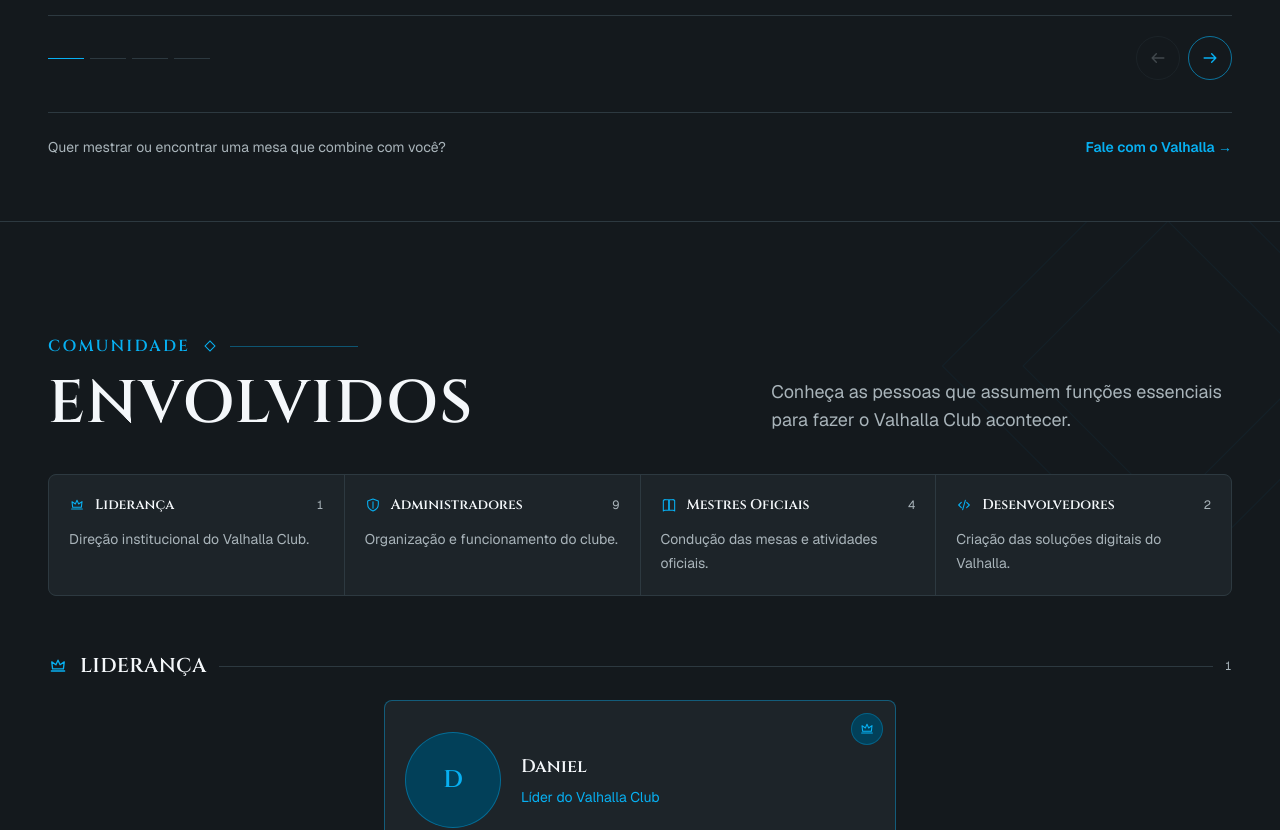
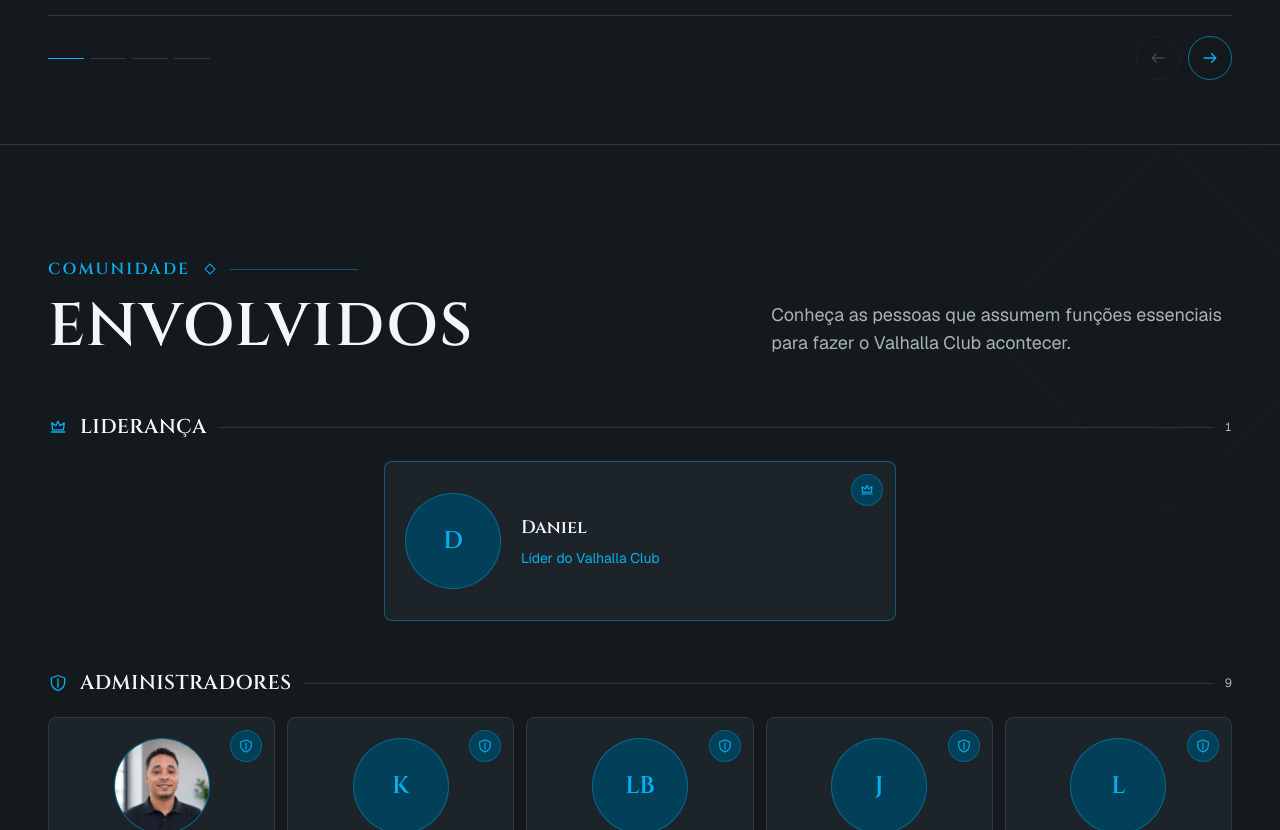
Before and after one commit to SenoPersonalProjects/site-valhalla-club, a Next.js app in the folder apps/web/: page / in a window 1280 px wide. Shown: the part 8140-8970 px from the top of the page. Built offline with nearby package versions, Linux system fonts and the light colour scheme.

Commit message:
feat: refinar eventos, mesas e envolvidos

```diff
--- a/apps/web/src/components/landing/EventCarousel.tsx
+++ b/apps/web/src/components/landing/EventCarousel.tsx
@@ -473,7 +473,6 @@ export function EventCarousel({ events }: EventCarouselProps) {
     <div className="relative mt-8">
       <HorizontalCarousel
         ariaLabel="Eventos do Valhalla Club"
-        autoplay={{ delayMs: 7000 }}
         logicalSlideCount={events.length}
         slideClassName="flex-[0_0_100%] lg:flex-[0_0_calc((100%_-_1.25rem)_/_2)]"
       >
--- a/apps/web/src/components/landing/TablesSection.tsx
+++ b/apps/web/src/components/landing/TablesSection.tsx
@@ -173,17 +173,6 @@ export function TablesSection() {
               </div>
             )}
           </div>
-
-          <div className="relative mt-8 flex flex-col gap-3 border-t border-border pt-6 text-sm text-muted-foreground sm:flex-row sm:items-center sm:justify-between">
-            <p>Quer mestrar ou encontrar uma mesa que combine com você?</p>
-
-            <a
-              className="font-semibold text-primary transition-colors hover:text-primary-hover"
-              href="#contato"
-            >
-              Fale com o Valhalla →
-            </a>
-          </div>
         </div>
       </div>
     </section>
--- a/apps/web/src/components/landing/TeamSection.tsx
+++ b/apps/web/src/components/landing/TeamSection.tsx
@@ -1,4 +1,7 @@
+"use client";
+
 import Image from "next/image";
+import { useState } from "react";
 
 import { SectionHeader } from "@/components/ui/SectionHeader";
 
@@ -27,27 +30,23 @@ const responsiveMemberCardWidth =
 
 const roles: Record<
   TeamRole,
-  { label: string; badgeLabel: string; description: string }
+  { label: string; badgeLabel: string }
 > = {
   leader: {
     label: "Liderança",
     badgeLabel: "Líder",
-    description: "Direção institucional do Valhalla Club.",
   },
   admin: {
     label: "Administradores",
     badgeLabel: "Administrador",
-    description: "Organização e funcionamento do clube.",
   },
   master: {
     label: "Mestres Oficiais",
     badgeLabel: "Mestre Oficial",
-    description: "Condução das mesas e atividades oficiais.",
   },
   developer: {
     label: "Desenvolvedores",
     badgeLabel: "Desenvolvedor",
-    description: "Criação das soluções digitais do Valhalla.",
   },
 };
 
@@ -174,13 +173,6 @@ const memberGroups = roleOrder
   }))
   .filter((group) => group.members.length > 0);
 
-const roleCounts = Object.fromEntries(
-  roleOrder.map((role) => [
-    role,
-    teamMembers.filter((member) => member.primaryRole === role).length,
-  ]),
-) as Record<TeamRole, number>;
-
 function RoleIcon({
   role,
   className = "h-5 w-5",
@@ -250,8 +242,8 @@ function MemberAvatar({
   const isFeatured = variant === "featured";
   const imageSize = 96;
   const avatarClassName = isFeatured
-    ? "h-20 w-20 rounded-full border border-primary/40 bg-secondary sm:h-24 sm:w-24"
-    : "h-16 w-16 rounded-full border border-primary/40 bg-secondary sm:h-24 sm:w-24";
+    ? "h-16 w-16 rounded-full border border-primary/40 bg-secondary sm:h-24 sm:w-24"
+    : "h-14 w-14 rounded-full border border-primary/40 bg-secondary sm:h-24 sm:w-24";
 
   if (member.image) {
     return (
@@ -262,8 +254,8 @@ function MemberAvatar({
         quality={90}
         sizes={
           isFeatured
-            ? "(min-width: 640px) 96px, 80px"
-            : "(min-width: 640px) 96px, 64px"
+            ? "(min-width: 640px) 96px, 64px"
+            : "(min-width: 640px) 96px, 56px"
         }
         src={member.image}
         width={imageSize}
@@ -293,35 +285,41 @@ function MemberCard({
     (role) => role !== member.primaryRole,
   );
   const cardClassName = isFeatured
-    ? "relative flex w-full max-w-lg items-center gap-5 overflow-hidden rounded-lg border border-primary/40 bg-surface-elevated p-5 transition-colors hover:border-primary sm:min-h-40"
-    : `relative flex w-full items-start gap-4 overflow-hidden rounded-lg border border-border bg-surface-elevated p-4 transition-colors hover:border-primary/50 sm:min-h-68 sm:flex-col sm:items-center sm:justify-start sm:gap-0 sm:p-5 sm:text-center ${responsiveMemberCardWidth}`;
+    ? "relative flex w-full max-w-lg items-center gap-3 overflow-hidden rounded-lg border border-primary/40 bg-surface-elevated p-4 transition-colors hover:border-primary sm:min-h-40 sm:gap-5 sm:p-5"
+    : `relative flex w-full items-center gap-3 overflow-hidden rounded-lg border border-border bg-surface-elevated p-3 transition-colors hover:border-primary/50 sm:min-h-68 sm:flex-col sm:items-center sm:justify-start sm:gap-0 sm:p-5 sm:text-center ${responsiveMemberCardWidth}`;
 
   return (
     <article className={cardClassName}>
-      <div className="absolute right-3 top-3 flex h-8 w-8 items-center justify-center rounded-full border border-primary/30 bg-secondary text-primary">
+      <div className="absolute right-3 top-3 hidden h-8 w-8 items-center justify-center rounded-full border border-primary/30 bg-secondary text-primary sm:flex">
         <RoleIcon className="h-4 w-4" role={member.primaryRole} />
       </div>
 
       <MemberAvatar member={member} variant={variant} />
 
       <div
-        className={`min-w-0 flex-1 pr-8 ${isFeatured ? "" : "sm:mt-5 sm:flex-none sm:pr-0"}`}
+        className={`min-w-0 flex-1 ${isFeatured ? "sm:pr-8" : "sm:mt-5 sm:w-full sm:flex-none sm:pr-0"}`}
       >
-        <h4 className="break-words font-display text-base font-semibold text-pretty text-foreground sm:text-lg">
+        <h4
+          className="truncate whitespace-nowrap font-display text-base font-semibold text-foreground sm:text-lg"
+          title={member.name}
+        >
           {member.name}
         </h4>
-        <p className="mt-1.5 text-pretty text-xs leading-5 text-primary sm:text-sm">
+        <p
+          className="mt-1 truncate whitespace-nowrap text-xs leading-5 text-primary sm:mt-1.5 sm:text-sm"
+          title={member.title}
+        >
           {member.title}
         </p>
 
         {additionalRoles.length > 0 && (
           <ul
             aria-label={`Outras funções de ${member.name}`}
-            className={`mt-3 flex flex-wrap gap-1.5 ${isFeatured ? "" : "sm:justify-center"}`}
+            className={`mt-2 flex flex-wrap gap-1 sm:mt-3 sm:gap-1.5 ${isFeatured ? "" : "sm:justify-center"}`}
           >
             {additionalRoles.map((role) => (
               <li
-                className="rounded-full border border-primary/30 bg-secondary px-2.5 py-1 text-xs text-secondary-foreground"
+                className="rounded-full border border-primary/30 bg-secondary px-2 py-0.5 text-[0.6875rem] leading-4 text-secondary-foreground sm:px-2.5 sm:py-1 sm:text-xs"
                 key={role}
               >
                 {roles[role].badgeLabel}
@@ -335,6 +333,8 @@ function MemberCard({
 }
 
 export function TeamSection() {
+  const [openRole, setOpenRole] = useState<TeamRole | null>("leader");
+
   return (
     <section
       aria-labelledby="equipe-heading"
@@ -357,57 +357,87 @@ export function TeamSection() {
             title="Envolvidos"
           />
 
-          <ul
-            aria-label="Áreas de atuação do Valhalla Club"
-            className="relative mt-10 grid grid-cols-2 gap-px overflow-hidden rounded-lg border border-border bg-border lg:grid-cols-4"
+          <div className="relative mt-10 space-y-3 sm:mt-14 sm:space-y-12">
+            {memberGroups.map(({ role, members }) => {
+              const isOpen = openRole === role;
+
+              return (
+                <section aria-labelledby={`team-role-${role}`} key={role}>
+                  <h3 className="scroll-mt-24" id={`team-role-${role}`}>
+                    <button
+                      aria-controls={`team-role-panel-${role}`}
+                      aria-expanded={isOpen}
+                      className={`valhalla-cut-corners flex min-h-14 w-full touch-manipulation items-center gap-2 border px-3 py-2.5 text-left transition-[border-color,background-color] focus-visible:outline-2 focus-visible:outline-primary motion-reduce:transition-none sm:hidden ${
+                        isOpen
+                          ? "border-primary/70 bg-primary/10"
+                          : "border-border bg-surface-elevated"
+                      }`}
+                      onClick={() =>
+                        setOpenRole((currentRole) =>
+                          currentRole === role ? null : role,
+                        )
+                      }
+                      type="button"
                     >
-            {roleOrder.map((role) => (
-              <li
-                className="min-w-0 bg-surface-elevated p-4 sm:p-5"
-                key={role}
+                      <span className="valhalla-cut-corners flex h-9 w-9 shrink-0 items-center justify-center border border-primary/40 bg-secondary text-primary">
+                        <RoleIcon className="h-4 w-4" role={role} />
+                      </span>
+
+                      <span className="whitespace-nowrap font-display text-[0.8125rem] font-semibold uppercase tracking-wide text-foreground min-[360px]:text-sm">
+                        {roles[role].label}
+                      </span>
+
+                      <span
+                        aria-hidden="true"
+                        className={`h-px min-w-2 flex-1 transition-colors ${
+                          isOpen ? "bg-primary/60" : "bg-border"
+                        }`}
+                      />
+
+                      <span className="valhalla-cut-corners flex h-8 w-8 shrink-0 items-center justify-center border border-primary/30 text-primary">
+                        <svg
+                          aria-hidden="true"
+                          className={`h-4 w-4 transition-transform duration-200 motion-reduce:transition-none ${
+                            isOpen ? "rotate-180" : ""
+                          }`}
+                          fill="none"
+                          stroke="currentColor"
+                          strokeLinecap="round"
+                          strokeLinejoin="round"
+                          strokeWidth="1.8"
+                          viewBox="0 0 24 24"
                         >
-                <div className="flex items-center gap-2.5 text-primary">
-                  <RoleIcon className="h-4 w-4 shrink-0" role={role} />
-                  <h3 className="min-w-0 break-words font-display text-xs font-semibold text-foreground sm:text-[0.8125rem] xl:text-sm">
-                    {roles[role].label}
-                  </h3>
-                  {roleCounts[role] > 0 && (
-                    <span
-                      aria-label={`${roleCounts[role]} pessoas nesta categoria`}
-                      className="ml-auto text-xs tabular-nums text-muted-foreground"
-                    >
-                      {roleCounts[role]}
+                          <path d="m6 9 6 6 6-6" />
+                        </svg>
                       </span>
-                  )}
-                </div>
-                <p className="mt-3 hidden text-sm leading-6 text-muted-foreground sm:block">
-                  {roles[role].description}
-                </p>
-              </li>
-            ))}
-          </ul>
+                    </button>
 
-          <div className="relative mt-12 space-y-12 sm:mt-14">
-            {memberGroups.map(({ role, members }) => (
-              <section aria-labelledby={`team-role-${role}`} key={role}>
-                <div className="flex items-center gap-3">
+                    <span className="hidden items-center gap-3 sm:flex">
                       <RoleIcon
                         className="h-5 w-5 shrink-0 text-primary"
                         role={role}
                       />
-                  <h3
-                    className="scroll-mt-24 font-display text-lg font-semibold uppercase tracking-wide text-balance text-foreground sm:text-xl"
-                    id={`team-role-${role}`}
-                  >
+                      <span className="font-display text-lg font-semibold uppercase tracking-wide text-balance text-foreground sm:text-xl">
                         {roles[role].label}
-                  </h3>
-                  <span aria-hidden="true" className="h-px flex-1 bg-border" />
+                      </span>
+                      <span
+                        aria-hidden="true"
+                        className="h-px flex-1 bg-border"
+                      />
                       <span className="text-xs tabular-nums text-muted-foreground">
                         {members.length}
                       </span>
-                </div>
+                    </span>
+                  </h3>
 
-                <div className="mt-5 flex flex-wrap justify-center gap-3">
+                  <div
+                    aria-labelledby={`team-role-${role}`}
+                    className={`${
+                      isOpen ? "mt-3 flex" : "hidden"
+                    } ml-4 flex-wrap justify-center gap-2 border-l border-primary/30 pl-3 sm:ml-0 sm:mt-5 sm:flex sm:gap-3 sm:border-l-0 sm:pl-0`}
+                    id={`team-role-panel-${role}`}
+                    role="region"
+                  >
                     {members.map((member) => (
                       <MemberCard
                         key={member.id}
@@ -417,37 +447,8 @@ export function TeamSection() {
                     ))}
                   </div>
                 </section>
-            ))}
-          </div>
-
-          <div className="relative mt-8 flex flex-col gap-5 rounded-lg border border-border bg-surface-elevated p-5 sm:flex-row sm:items-center sm:justify-between sm:p-6">
-            <div className="flex items-center gap-4">
-              <div
-                aria-hidden="true"
-                className="flex h-11 w-11 shrink-0 rotate-45 items-center justify-center border border-primary/40 bg-secondary text-primary"
-              >
-                <RoleIcon
-                  className="h-5 w-5 -rotate-45"
-                  role="developer"
-                />
-              </div>
-              <div className="min-w-0">
-                <p className="font-display text-base font-semibold text-foreground sm:text-lg">
-                  Quer fazer parte do Valhalla Club?
-                </p>
-                <p className="mt-1 text-sm text-muted-foreground">
-                  Entre em contato e conheça nossa comunidade.
-                </p>
-              </div>
-            </div>
-
-            <a
-              className="inline-flex w-full items-center justify-center gap-2 rounded-md border border-primary/60 px-5 py-3 text-sm font-semibold uppercase tracking-wide text-primary transition-colors hover:border-primary hover:bg-primary hover:text-primary-foreground sm:w-auto"
-              href="#contato"
-            >
-              Fale conosco
-              <span aria-hidden="true">→</span>
-            </a>
+              );
+            })}
           </div>
         </div>
       </div>
```
Lines whose indentation alone changed are shown as unchanged.
